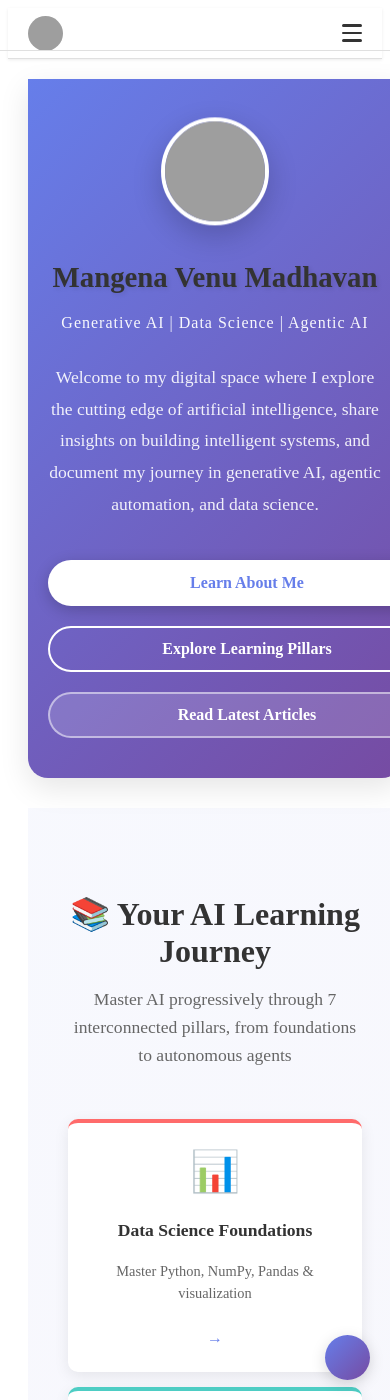
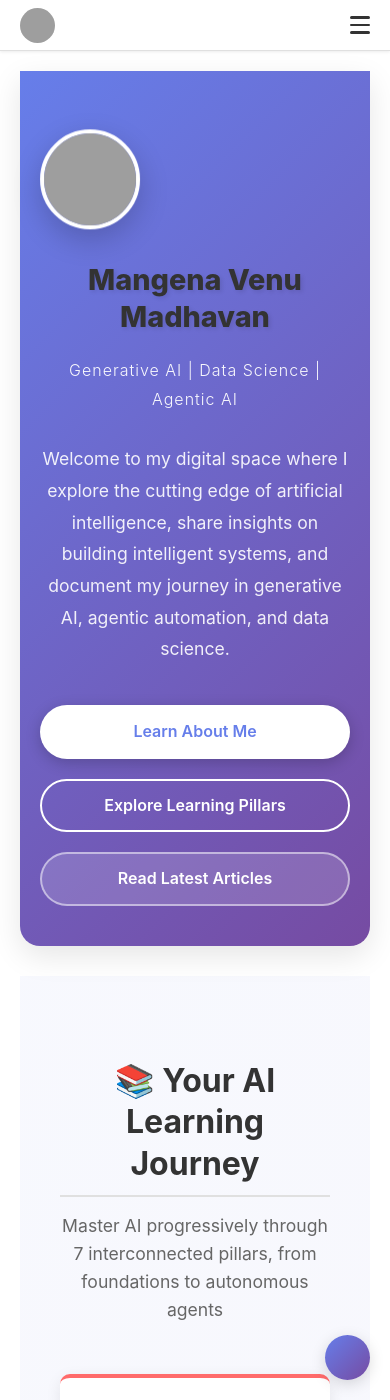
Before and after one commit to Madhavan11601828/madhavan11601828.github.io, a Jekyll site: the page built from index.md, in a window 390 px wide and 1400 px high. Built offline with Jekyll 4.4.1, drawn with Linux system fonts in a browser that asks for light colours; grey boxes are pictures that could not be loaded.

Commit message:
CRITICAL: Remove jekyll-theme-leap-day and implement custom CSS framework
Root cause identified: jekyll-theme-leap-day theme was overriding all custom CSS
Solution: Remove theme dependency and create custom base stylesheet

Changes:
- Remove 'theme: jekyll-theme-leap-day' from _config.yaml
- Create new assets/css/style.css with complete base styles
- Includes typography, spacing, buttons, forms, responsiveness
- Navigation CSS now properly cascades without theme interference
- Updated CSS link order in default layout (style.css before theme.css)
- Update cache-busting parameter

This should finally resolve all layout, navigation, and width issues

```diff
--- a/_config.yaml
+++ b/_config.yaml
@@ -1,6 +1,5 @@
 title: Mangena Venu Madhavan
 description: Generative AI | Data Science | Agentic AI
-theme: jekyll-theme-leap-day
 author: Mangena Venu Madhavan
 email: venumangenamadhavan@gmail.com
 logo: /assets/images/Logo.png
--- a/_layouts/default.html
+++ b/_layouts/default.html
@@ -8,11 +8,11 @@
     <meta name="author" content="{{ site.author }}">
     <meta name="theme-color" content="#667eea">
 
-    <!-- Theme CSS (Must be loaded early to prevent flash) -->
+    <!-- Base CSS (must load before theme) -->
+    <link rel="stylesheet" href="/assets/css/style.css?v=1">
+
+    <!-- Theme CSS with dark mode support -->
     <link rel="stylesheet" href="/assets/css/theme.css?v=3">
-
-    <!-- Default Jekyll Theme CSS -->
-    <link rel="stylesheet" href="{{ '/assets/css/style.css' | relative_url }}?v=3">
 
     <!-- SEO Tags -->
     {% seo %}
--- /dev/null
+++ b/assets/css/style.css
@@ -0,0 +1,254 @@
+/* ============================================
+   BASE STYLES - JEKYLL CUSTOM THEME
+   ============================================ */
+
+* {
+  margin: 0;
+  padding: 0;
+  box-sizing: border-box;
+}
+
+html {
+  font-size: 16px;
+}
+
+body {
+  font-family: -apple-system, BlinkMacSystemFont, "Segoe UI", Roboto, "Helvetica Neue", Arial, sans-serif;
+  line-height: 1.6;
+  background-color: var(--bg-primary);
+  color: var(--text-primary);
+}
+
+main {
+  min-height: calc(100vh - 120px);
+}
+
+/* Typography */
+h1, h2, h3, h4, h5, h6 {
+  font-weight: 700;
+  line-height: 1.3;
+  margin-top: 24px;
+  margin-bottom: 16px;
+}
+
+h1 {
+  font-size: 2.5em;
+}
+
+h2 {
+  font-size: 2em;
+  border-bottom: 2px solid var(--border-color);
+  padding-bottom: 10px;
+}
+
+h3 {
+  font-size: 1.75em;
+}
+
+h4 {
+  font-size: 1.5em;
+}
+
+h5 {
+  font-size: 1.25em;
+}
+
+h6 {
+  font-size: 1em;
+  color: var(--text-secondary);
+}
+
+p {
+  margin-bottom: 16px;
+  line-height: 1.8;
+}
+
+/* Links */
+a {
+  color: var(--link-color);
+  text-decoration: none;
+  transition: color 0.2s ease;
+}
+
+a:hover {
+  color: var(--link-hover);
+  text-decoration: underline;
+}
+
+/* Lists */
+ul, ol {
+  margin-bottom: 16px;
+  margin-left: 20px;
+}
+
+li {
+  margin-bottom: 8px;
+}
+
+/* Code */
+code {
+  background-color: var(--code-bg);
+  color: var(--code-text);
+  padding: 2px 6px;
+  border-radius: 3px;
+  font-family: "Courier New", Courier, monospace;
+  font-size: 0.9em;
+}
+
+pre {
+  background-color: var(--code-bg);
+  color: var(--code-text);
+  padding: 15px;
+  border-radius: 5px;
+  overflow-x: auto;
+  margin-bottom: 16px;
+  line-height: 1.4;
+}
+
+pre code {
+  background-color: transparent;
+  color: inherit;
+  padding: 0;
+  border-radius: 0;
+}
+
+/* Blockquotes */
+blockquote {
+  border-left: 4px solid var(--accent-primary);
+  background-color: var(--bg-secondary);
+  padding: 12px 20px;
+  margin: 20px 0;
+  color: var(--text-secondary);
+  border-radius: 4px;
+  font-style: italic;
+}
+
+/* Tables */
+table {
+  border-collapse: collapse;
+  width: 100%;
+  background-color: var(--card-bg);
+  margin-bottom: 20px;
+}
+
+th {
+  background-color: var(--bg-tertiary);
+  color: var(--text-primary);
+  border-bottom: 2px solid var(--border-color);
+  padding: 12px;
+  text-align: left;
+  font-weight: 600;
+}
+
+td {
+  border-bottom: 1px solid var(--border-color);
+  padding: 12px;
+  color: var(--text-secondary);
+}
+
+tr:hover {
+  background-color: var(--bg-secondary);
+}
+
+/* Buttons */
+button, .btn {
+  display: inline-block;
+  padding: 10px 20px;
+  background-color: var(--accent-primary);
+  color: white;
+  border: none;
+  border-radius: 6px;
+  cursor: pointer;
+  font-weight: 600;
+  transition: all 0.3s ease;
+  text-decoration: none;
+}
+
+button:hover, .btn:hover {
+  background-color: var(--accent-secondary);
+  transform: translateY(-2px);
+  box-shadow: 0 4px 12px rgba(102, 126, 234, 0.3);
+}
+
+/* Images */
+img {
+  max-width: 100%;
+  height: auto;
+  display: block;
+  margin: 20px 0;
+  border-radius: 6px;
+}
+
+/* Horizontal Rule */
+hr {
+  border: none;
+  border-top: 1px solid var(--border-color);
+  margin: 30px 0;
+}
+
+/* Utility Classes */
+.clearfix::after {
+  content: "";
+  display: table;
+  clear: both;
+}
+
+.text-center {
+  text-align: center;
+}
+
+.text-right {
+  text-align: right;
+}
+
+.text-left {
+  text-align: left;
+}
+
+.mt-0 { margin-top: 0; }
+.mt-1 { margin-top: 0.5rem; }
+.mt-2 { margin-top: 1rem; }
+.mt-3 { margin-top: 1.5rem; }
+.mt-4 { margin-top: 2rem; }
+.mt-5 { margin-top: 3rem; }
+
+.mb-0 { margin-bottom: 0; }
+.mb-1 { margin-bottom: 0.5rem; }
+.mb-2 { margin-bottom: 1rem; }
+.mb-3 { margin-bottom: 1.5rem; }
+.mb-4 { margin-bottom: 2rem; }
+.mb-5 { margin-bottom: 3rem; }
+
+.p-0 { padding: 0; }
+.p-1 { padding: 0.5rem; }
+.p-2 { padding: 1rem; }
+.p-3 { padding: 1.5rem; }
+.p-4 { padding: 2rem; }
+.p-5 { padding: 3rem; }
+
+/* Responsive */
+@media (max-width: 768px) {
+  h1 { font-size: 2em; }
+  h2 { font-size: 1.5em; }
+  h3 { font-size: 1.25em; }
+  h4 { font-size: 1.1em; }
+
+  main {
+    padding: 0 15px;
+  }
+}
+
+@media (max-width: 480px) {
+  h1 { font-size: 1.5em; }
+  h2 { font-size: 1.25em; }
+  h3 { font-size: 1.1em; }
+
+  main {
+    padding: 0 10px;
+  }
+
+  pre {
+    font-size: 0.85em;
+    padding: 10px;
+  }
+}
```
